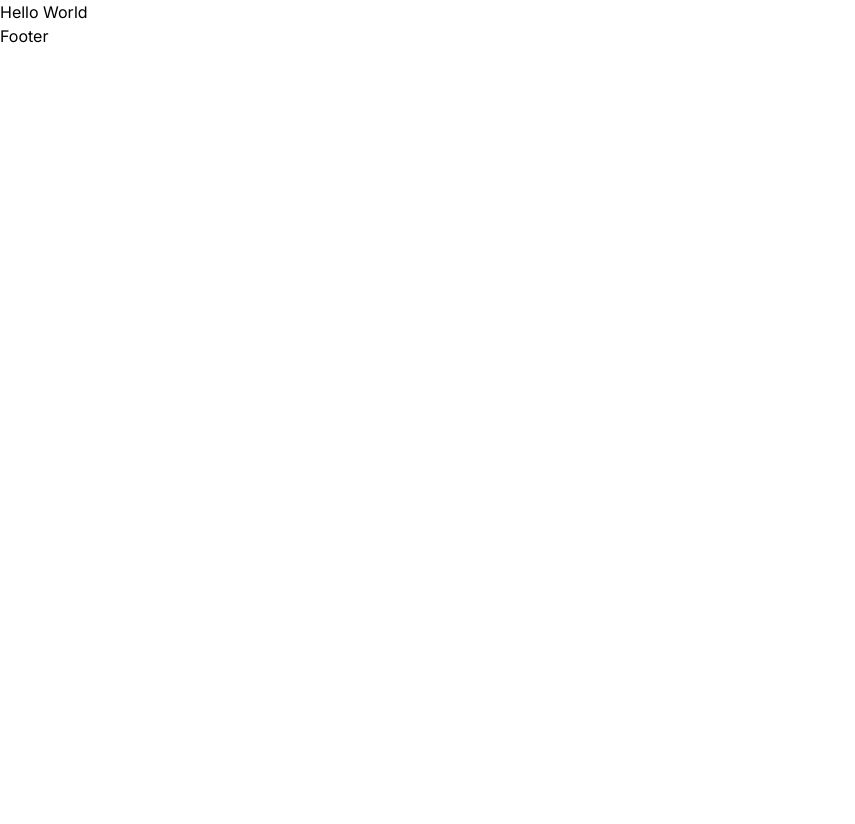
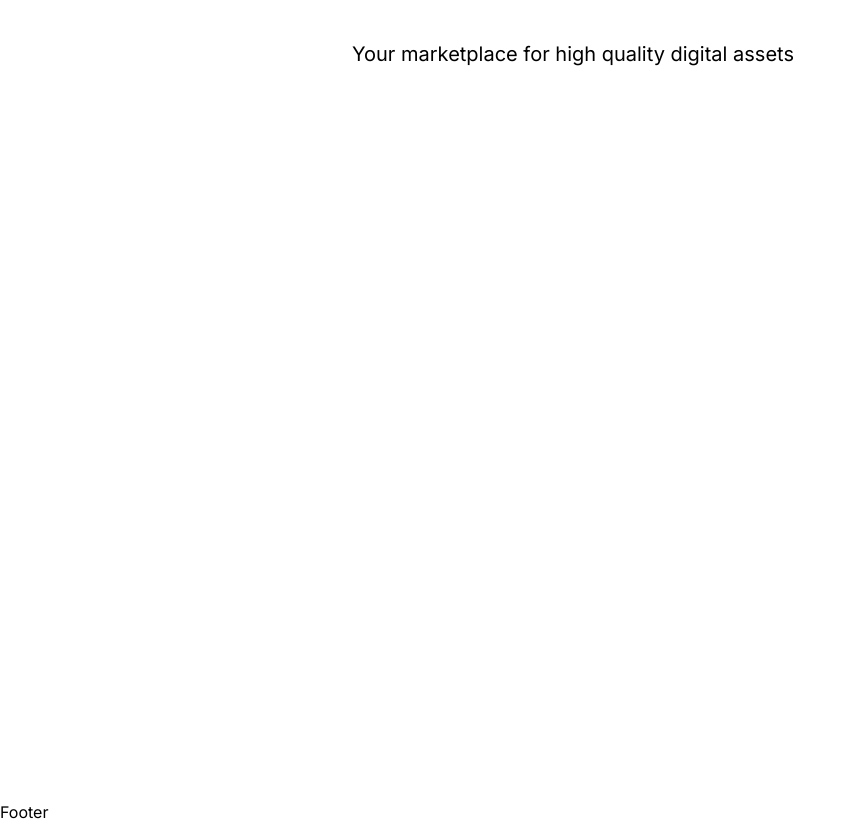
Before and after one commit to aaronaltman/a_portfolio_yt_digitalmarketplace, a Next.js app: page / in a window 1280 px wide. Shown: the whole page, without its empty margins (0-855 px from the left). Before the commit the page ends 800 px from the top, so only its background shows below. Built offline with nearby package versions, Linux system fonts and the light colour scheme.

Commit message:
container

```diff
--- a/src/app/layout.tsx
+++ b/src/app/layout.tsx
@@ -18,7 +18,7 @@ export default function RootLayout({
   return (
     <html lang="en">
       <body className={inter.className}>
-        {children}
+        <Container>{children}</Container>
         <h2>Footer</h2>
       </body>
     </html>
--- a/src/app/page.tsx
+++ b/src/app/page.tsx
@@ -3,7 +3,9 @@ import Image from "next/image";
 export default function Home() {
   return (
     <main>
-      <h1>Hello World</h1>
+      <h1 className="text-xl">
+        Your marketplace for high quality digital assets
+      </h1>
     </main>
   );
 }
--- a/src/components/global/container.tsx
+++ b/src/components/global/container.tsx
@@ -1,5 +1,5 @@
 import React from "react";
 
 export default function Container({ children }: { children: React.ReactNode }) {
-  return <main className="h-screen">{children}</main>;
+  return <main className="h-screen max-w-xl mx-auto py-10">{children}</main>;
 }
--- a/src/components/global/max-width-wrapper.tsx
+++ /dev/null
@@ -1,21 +0,0 @@
-import { cn } from "@/lib/utils";
-import React from "react";
-
-export default function MaxWidthWrapper({
-  className,
-  children,
-}: {
-  className?: string;
-  children: React.ReactNode;
-}) {
-  return (
-    <div
-      className={cn(
-        "mx-auto w-full max-w-screen-xl px-2.5 lg:px-20",
-        className
-      )}
-    >
-      {children}
-    </div>
-  );
-}
--- a/src/lib/utils.ts
+++ b/src/lib/utils.ts
@@ -1,6 +1,6 @@
 import clsx from "clsx";
-import { ClassNameValue, twMerge } from "tailwind-merge";
+import { twMerge } from "tailwind-merge";
 
-export function cn(...inputs: ClassNameValue[]) {
-  return twMerge(clsx(inputs));
+export function tw(...args: any[]) {
+  return clsx(twMerge(...args));
 }
```
